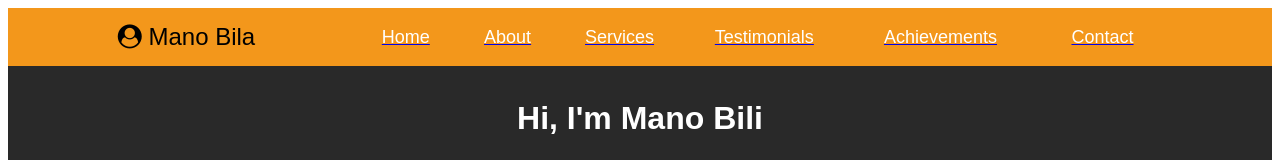
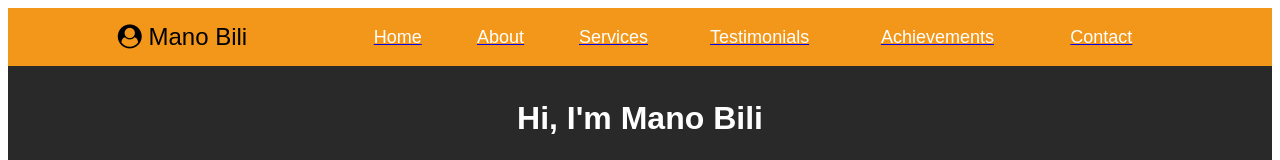
Before and after one commit to AmnaRafaqat/portfolio, a plain HTML site: page index.html in a window 1280 px wide. Shown: the top 160 px of the page. Drawn offline with Linux system fonts and the light colour scheme.

Commit message:
third commit

```diff
--- a/index.html
+++ b/index.html
@@ -16,7 +16,7 @@
                         <td>
                             <font face="arial" color="#000000" size="5">
                                 <span class="fa fa-user-circle" aria-hidden="true"></span>
-                                Mano Bila
+                                Mano Bili
                             </font>
                         </td>
                         <td >
```
